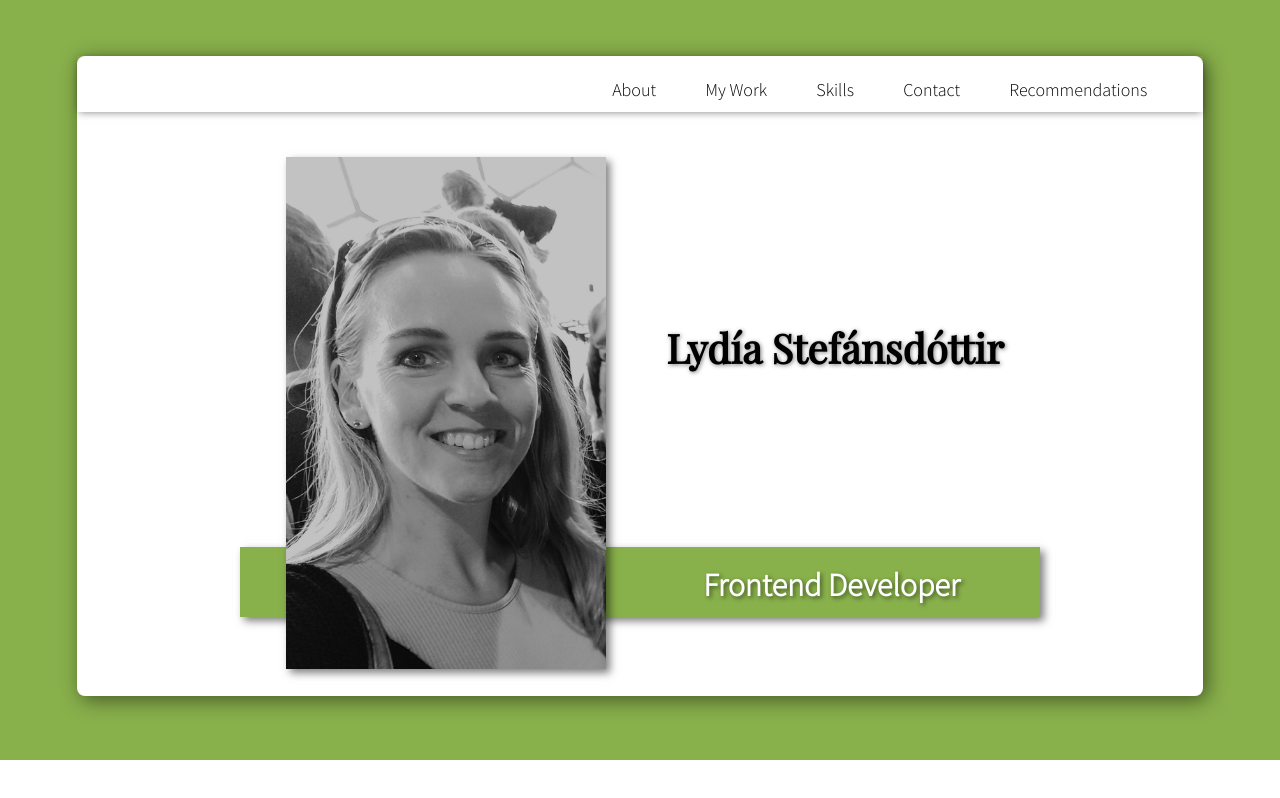
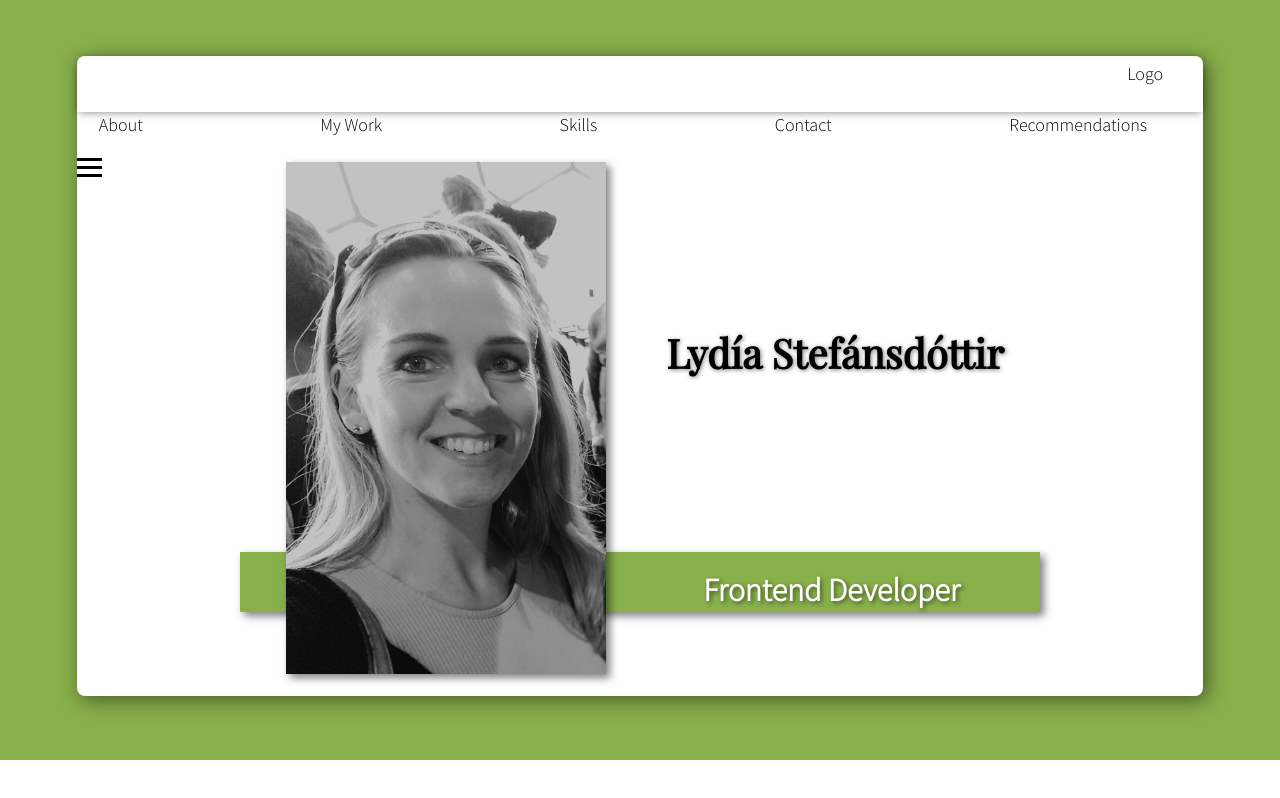
Before and after one commit to lydiastef/Portfolio2, a plain HTML site: page index.html in a window 1280 px wide. Drawn offline with nearby package versions, Linux system fonts and the light colour scheme.

Commit message:
hamburger

```diff
--- a/index.html
+++ b/index.html
@@ -13,13 +13,31 @@
         <div class="container">
             <div class="containerbox">
                 <nav class="navbar">
-                    <ul class="mainMenu">
-                        <a href="#">About</a>
-                        <a href="#">My Work</a>
-                        <a href="#">Skills</a>
-                        <a href="#">Contact</a>
-                        <a href="#">Recommendations</a>
+                    <a href="#" class="logo">Logo</a>
+
+                    <ul class="main-menu">
+                        <li class="nav-item">
+                            <a href="#" class="nav-link">About</a>
+                        </li>
+                        <li class="nav-item">
+                            <a href="#" class="nav-link">My Work</a>
+                        </li>
+                        <li class="nav-item">
+                            <a href="#" class="nav-link">Skills</a>
+                        </li>
+                        <li class="nav-item">
+                            <a href="#" class="nav-link">Contact</a>
+                        </li>
+                        <li class="nav-item">
+                            <a href="#" class="nav-link">Recommendations</a>
+                        </li>
                     </ul>
+                    <div class="hamburger">
+                        <span class="bar"></span>
+                        <span class="bar"></span>
+                        <span class="bar"></span>
+                    </div>
+
                 </nav>
                 <div class="imagecontainer">
                     <div class="imagecontainer2">
--- a/style.css
+++ b/style.css
@@ -4,6 +4,7 @@
 * {
     margin: 0;
     padding: 0;
+    box-sizing: border-box;
     font-family: 'Source Sans Pro', sans-serif;
 }
 
@@ -29,7 +30,6 @@ header {
     margin-top: 7vh;
     border-radius: 8px;
     box-shadow: 4px 4px 20px rgba(0, 0, 0, 0.5);
-
 }
 
 .navbar {
@@ -43,6 +43,39 @@ header {
 
 ul {
     margin: 20px;
+}
+
+li {
+    list-style: none;
+}
+
+.hamburger {
+    display: block;
+    width: 25px;
+    height: 25px;
+    cursor: pointer;
+}
+
+.hamburger.active .bar:nth-child(2) {
+    opacity: 0;
+}
+
+.hamburger.active .bar:nth-child(1) {
+    transform: translateY(8px) rotate(45deg);
+}
+
+.hamburger.active .bar:nth-child(3) {
+    transform: translateY(-8px) rotate(-45deg);
+}
+
+.bar {
+    display: block;
+    width: 25px;
+    height: 3px;
+    margin: 5px auto;
+    -webkit-transition: all 0.3s ease-in-out;
+    transition: all 0.3s ease-in-out;
+    background-color: black;
 }
 
 a {
@@ -111,6 +144,28 @@ h2 {
 @media screen and (min-width: 750px) {
     ul {
         margin: 18px;
+    }
+
+    /*.hamburger {
+        display: none;
+        cursor: pointer;
+    }*/
+
+    .bar {
+        display: block;
+        width: 25px;
+        height: 3px;
+        margin: 5px auto;
+        -webkit-transition: all 0.3s ease-in-out;
+        transition: all 0.3s ease-in-out;
+        background-color: black;
+    }
+
+    .main-menu {
+        display: flex;
+        justify-content: space-between;
+        align-items: center;
+        gap: 60px;
     }
 
     a {
```
